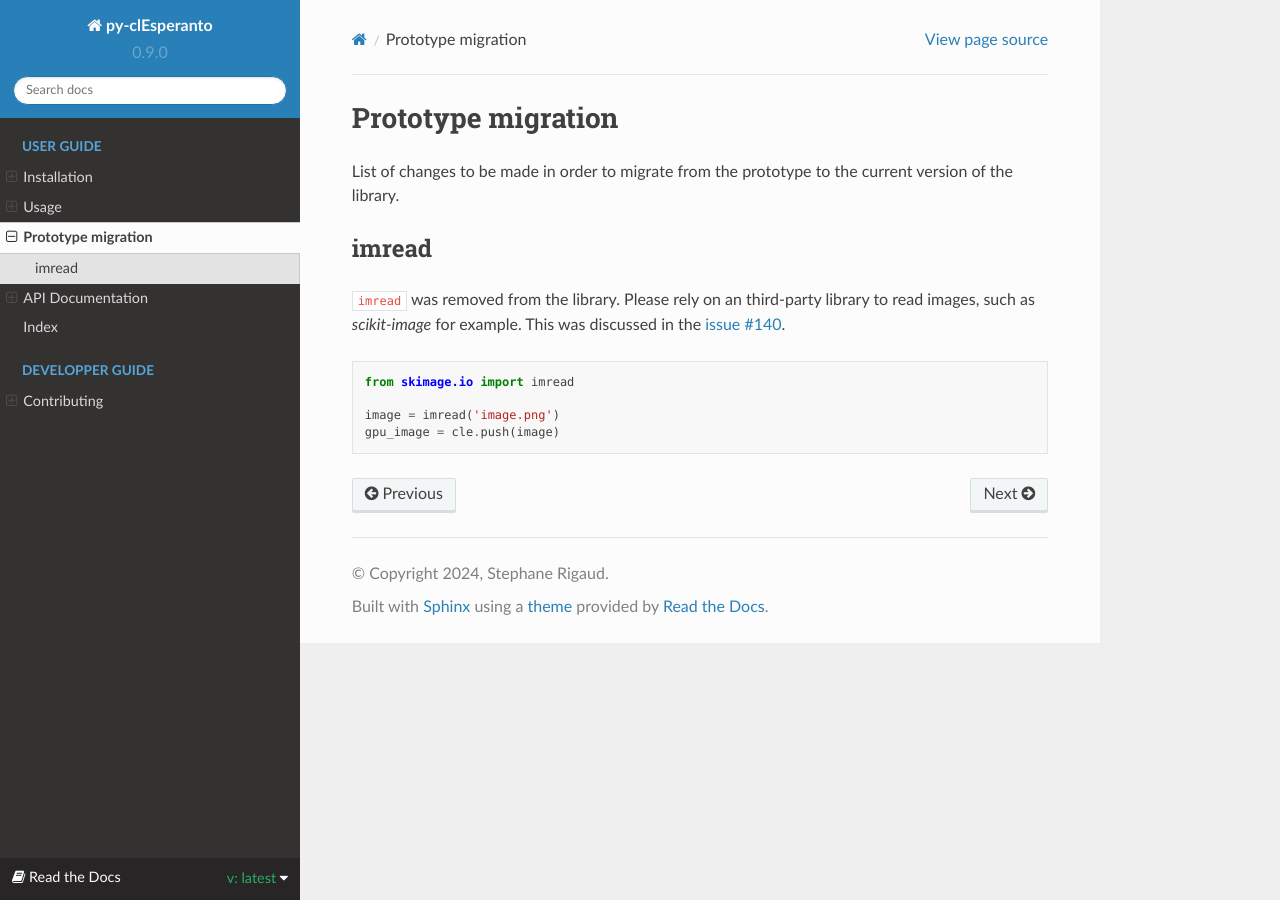
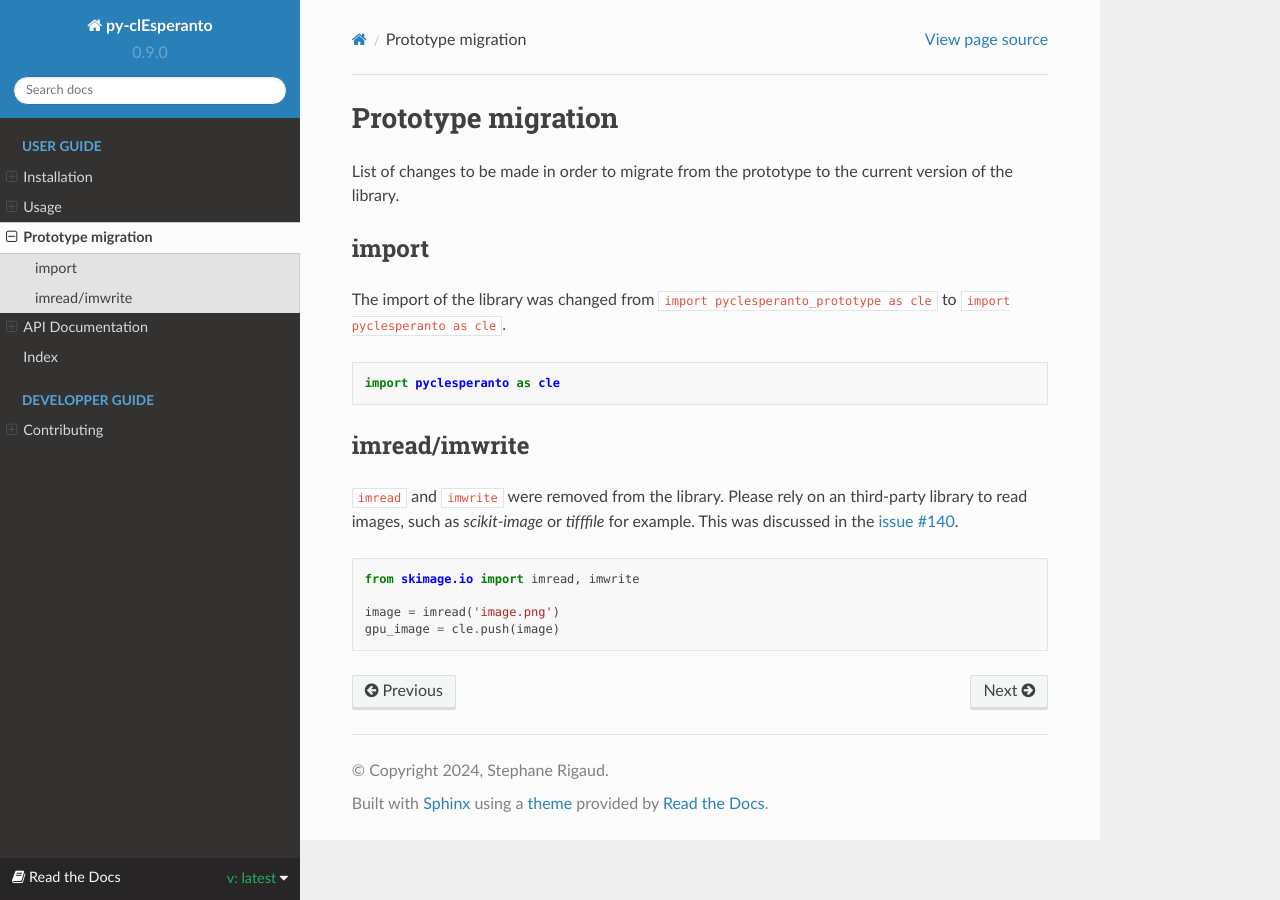
Before and after one commit to clEsperanto/pyclesperanto, a Sphinx documentation site: the page built from docs/source/prototype.rst, in a window 1280 px wide. Built offline with Sphinx 7.4.7 and the Read the Docs theme 2.0.0, drawn with Linux system fonts in a browser that asks for light colours.

Commit message:
add import change

```diff
--- a/docs/source/prototype.rst
+++ b/docs/source/prototype.rst
@@ -3,15 +3,27 @@ Prototype migration
 
 List of changes to be made in order to migrate from the prototype to the current version of the library.
 
-imread
+
+import
 ------
 
-``imread`` was removed from the library. Please rely on an third-party library to read images, such as `scikit-image` for example.
+The import of the library was changed from ``import pyclesperanto_prototype as cle`` to ``import pyclesperanto as cle``.
+
+.. code-block:: python
+
+    import pyclesperanto as cle
+
+
+imread/imwrite
+--------------
+
+``imread`` and ``imwrite`` were removed from the library.
+Please rely on an third-party library to read images, such as `scikit-image` or `tifffile` for example.
 This was discussed in the `issue #140 <https://github.com/clEsperanto/pyclesperanto/issues/140>`__.
 
 .. code-block:: python
 
-    from skimage.io import imread
+    from skimage.io import imread, imwrite
 
     image = imread('image.png')
     gpu_image = cle.push(image)
```
